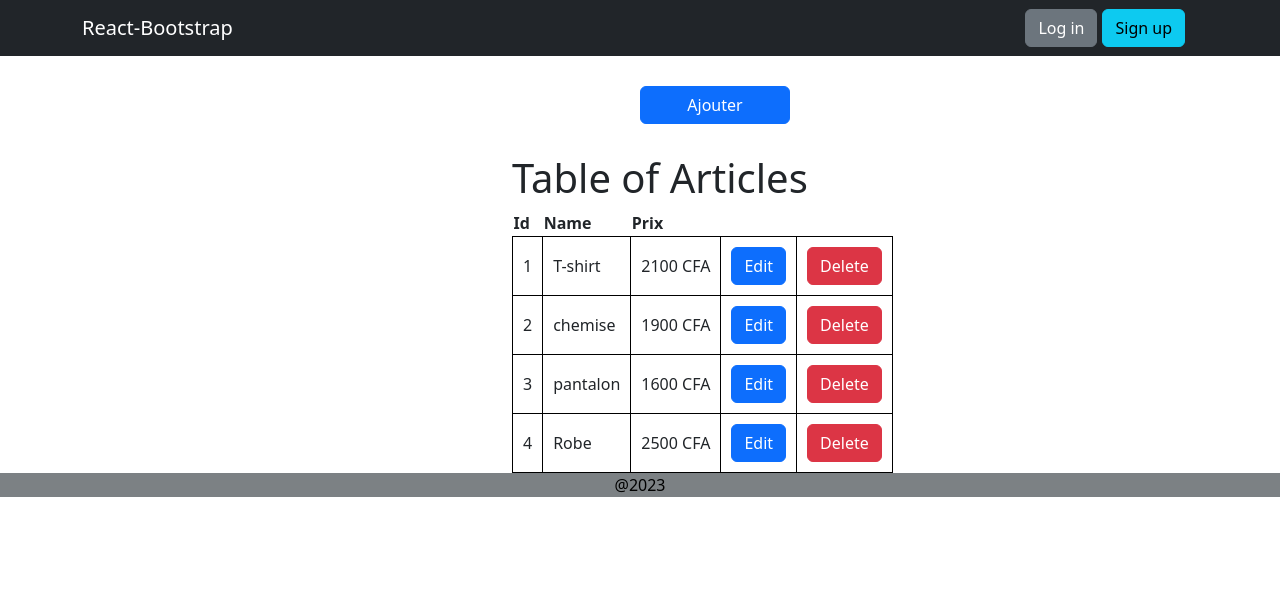
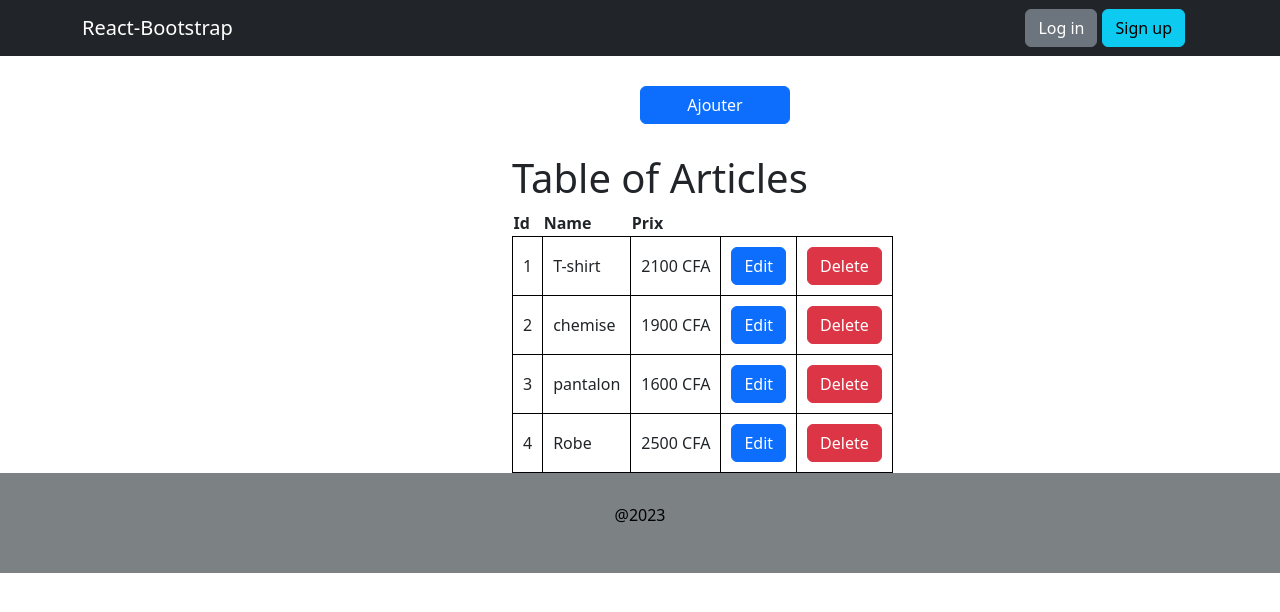
Before and after one commit to wilfried-wt/TP-Product_Management, a React (Create React App) app: page /add in a window 1280 px wide. Shown: the top 612 px of the page. Built offline with nearby package versions, Linux system fonts and the light colour scheme.

Commit message:
update App.css

```diff
--- a/src/App.css
+++ b/src/App.css
@@ -14,6 +14,8 @@
     background-color: #7c8184;
     color: black;
     text-align: center;
+    height: 100px;
+    padding-top: 30px;
 }
 .main {
     display: flex;
--- a/src/page/Acceuil.js
+++ b/src/page/Acceuil.js
@@ -19,7 +19,6 @@ function Acceuil() {
       <div className='body'>
         <GridProduct/>
       </div>
-      <Footer/>
     </div>
   )
 }
```
